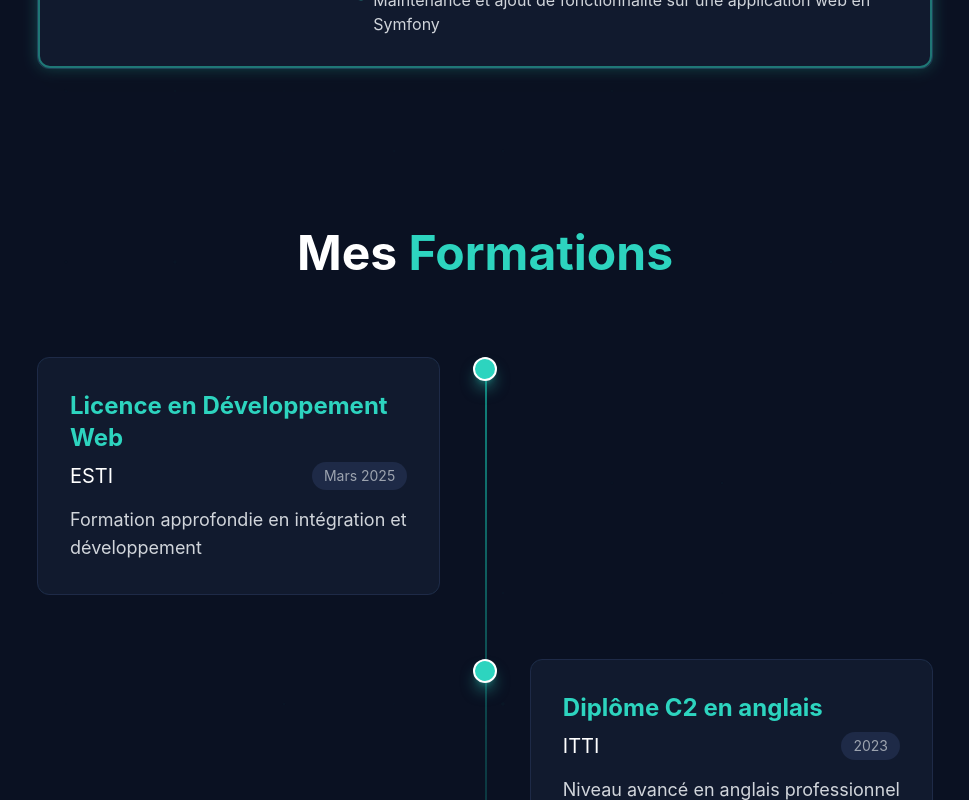
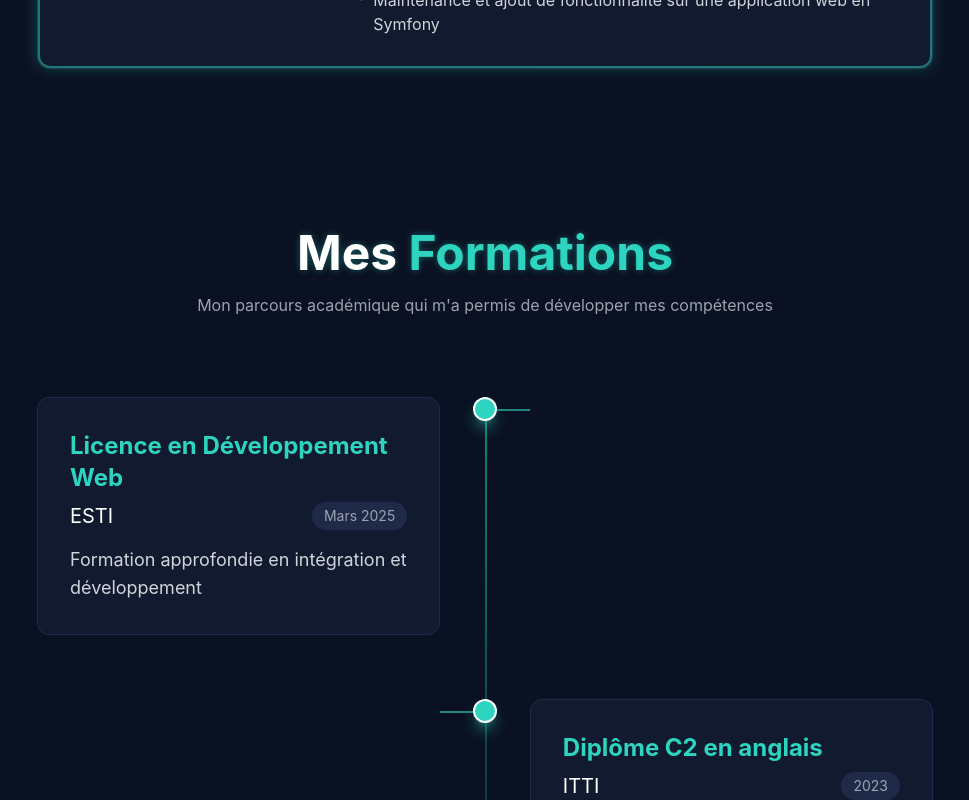
Before and after one commit to MarinaAdr/Portfolio, a React (Vite) app: page / in a window 1280 px wide. Shown: the part 2925-3725 px from the top of the page, without its empty margins (155-1124 px from the left). Built offline with nearby package versions, Linux system fonts and the light colour scheme.

Commit message:
formation style

```diff
--- a/src/components/Education.tsx
+++ b/src/components/Education.tsx
@@ -2,7 +2,15 @@ import React from 'react';
 import { motion } from 'framer-motion';
 import { useInView } from 'react-intersection-observer';
 
-const education = [
+// Type pour les informations d'éducation
+interface EducationItem {
+  title: string;
+  institution: string;
+  period: string;
+  description: string;
+}
+
+const education: EducationItem[] = [
   {
     title: "Licence en Développement Web",
     institution: "ESTI",
@@ -24,9 +32,10 @@ const education = [
 ];
 
 const Education = () => {
+  // Utiliser un threshold plus bas pour déclencher l'animation plus tôt
   const [ref, inView] = useInView({
     triggerOnce: true,
-    threshold: 0.1
+    threshold: 0.05
   });
 
   // Animation variants
@@ -47,7 +56,7 @@ const Education = () => {
     visible: {
       opacity: 1,
       transition: {
-        staggerChildren: 0.2,
+        staggerChildren: 0.3,
         delayChildren: 0.3
       }
     }
@@ -99,10 +108,77 @@ const Education = () => {
     }
   };
 
+  // Nouvelle animation pour un effet parallaxe sur l'arrière-plan
+  const parallaxVariants = {
+    initial: { y: 0 },
+    animate: {
+      y: [0, -10, 0],
+      transition: {
+        duration: 6,
+        repeat: Infinity,
+        repeatType: "loop",
+        ease: "easeInOut"
+      }
+    }
+  };
+
+  // Nouvelle animation pour les éléments qui apparaissent au scroll
+  const fadeInUpVariants = {
+    hidden: { opacity: 0, y: 40 },
+    visible: (custom: number) => ({
+      opacity: 1,
+      y: 0,
+      transition: {
+        delay: 0.1 * custom,
+        duration: 0.7,
+        ease: "easeOut"
+      }
+    })
+  };
+
   return (
     <section id="education" className="py-20 bg-[#0a1122] relative overflow-hidden">
-      {/* Decorative gradient backdrop */}
-      <div className="absolute inset-0 bg-gradient-radial from-teal-500/5 via-transparent to-transparent opacity-30" />
+      {/* Decorative gradient backdrop avec effet parallaxe */}
+      <motion.div
+        className="absolute inset-0 bg-gradient-radial from-teal-500/5 via-transparent to-transparent opacity-30"
+        variants={parallaxVariants}
+        initial="initial"
+        animate="animate"
+      />
+
+      {/* Animated stars/particles in background with parallax effect */}
+      <div className="absolute inset-0 flex items-center justify-center opacity-5 z-0">
+        <motion.div
+          className="grid grid-cols-12 gap-8 w-full h-full"
+          animate={{
+            y: [0, -5, 0],
+            transition: {
+              duration: 8,
+              repeat: Infinity,
+              repeatType: "reverse"
+            }
+          }}
+        >
+          {Array(120).fill(0).map((_, i) => (
+            <motion.div
+              key={i}
+              className="w-1 h-1 rounded-full bg-teal-500"
+              initial={{ opacity: 0.1, scale: 0 }}
+              animate={{
+                opacity: Math.random() * 0.5 + 0.2,
+                scale: Math.random() * 0.6 + 0.4,
+                x: [0, Math.random() * 10 - 5, 0],
+                transition: {
+                  delay: Math.random() * 2,
+                  duration: Math.random() * 3 + 2,
+                  repeat: Infinity,
+                  repeatType: "reverse"
+                }
+              }}
+            />
+          ))}
+        </motion.div>
+      </div>
 
       <div className="container mx-auto px-6 relative z-10" ref={ref}>
         <motion.div
@@ -111,9 +187,35 @@ const Education = () => {
           animate={inView ? "visible" : "hidden"}
           className="text-center mb-20"
         >
-          <h2 className="text-5xl font-bold text-white">
+          <motion.h2
+            className="text-5xl font-bold text-white"
+            whileInView={{
+              textShadow: [
+                "0 0 0px rgba(45, 212, 191, 0)",
+                "0 0 10px rgba(45, 212, 191, 0.5)",
+                "0 0 0px rgba(45, 212, 191, 0)"
+              ],
+              transition: {
+                duration: 2.5,
+                repeat: Infinity,
+                repeatType: "loop",
+                ease: "easeInOut"
+              }
+            }}
+          >
             Mes <span className="text-teal-400">Formations</span>
-          </h2>
+          </motion.h2>
+
+          {/* Sous-titre avec animation */}
+          <motion.p
+            className="text-gray-400 mt-4 max-w-2xl mx-auto"
+            variants={fadeInUpVariants}
+            custom={1}
+            initial="hidden"
+            animate={inView ? "visible" : "hidden"}
+          >
+            Mon parcours académique qui m'a permis de développer mes compétences
+          </motion.p>
         </motion.div>
 
         <motion.div
@@ -122,7 +224,7 @@ const Education = () => {
           animate={inView ? "visible" : "hidden"}
           className="relative max-w-4xl mx-auto"
         >
-          {/* Timeline line */}
+          {/* Timeline line avec animation améliorée */}
           <motion.div
             className="absolute left-1/2 top-0 bottom-0 w-0.5 bg-gradient-to-b from-teal-500/70 via-teal-500/30 to-transparent"
             initial={{ scaleY: 0, opacity: 0 }}
@@ -137,7 +239,7 @@ const Education = () => {
               variants={itemVariants}
               className={`relative mb-16 ${index % 2 === 0 ? 'pr-[55%]' : 'pl-[55%]'}`}
             >
-              {/* Timeline dot */}
+              {/* Timeline dot avec animation améliorée */}
               <motion.div
                 className="absolute left-1/2 -ml-3 h-6 w-6 rounded-full bg-teal-400 shadow-lg shadow-teal-400/50 border-2 border-white z-10"
                 initial={{ scale: 0 }}
@@ -151,11 +253,30 @@ const Education = () => {
                 }}
               />
 
+              {/* Petite ligne qui connecte le point à la carte */}
+              <motion.div
+                className={`absolute top-3 h-0.5 bg-teal-400/60 z-5 ${
+                  index % 2 === 0 ? 'right-[45%] w-[5%]' : 'left-[45%] w-[5%]'
+                }`}
+                initial={{ scaleX: 0 }}
+                animate={inView ? {
+                  scaleX: 1,
+                  transition: { delay: 0.3 + index * 0.2, duration: 0.4 }
+                } : { scaleX: 0 }}
+                style={{
+                  transformOrigin: index % 2 === 0 ? "right center" : "left center"
+                }}
+              />
+
               <motion.div
                 variants={contentVariants(index)}
-                className="p-8 bg-[#111a2e] rounded-xl border border-[#1e2a47] relative overflow-hidden"
+                className="p-8 bg-[#111a2e] rounded-xl border border-[#1e2a47] relative overflow-hidden group"
+                whileHover={{
+                  y: -5,
+                  transition: { duration: 0.2 }
+                }}
               >
-                {/* Glow effect */}
+                {/* Glow effect amélioré */}
                 <motion.div
                   className="absolute inset-0 rounded-xl border-2 border-transparent z-0"
                   variants={glowVariants}
@@ -163,8 +284,17 @@ const Education = () => {
                   animate={inView ? "glow" : "initial"}
                 />
 
-                <h3 className="text-2xl font-bold text-teal-400 mb-2">{edu.title}</h3>
-                <div className="flex justify-between items-center mb-4">
+                {/* Background gradient qui réagit au hover */}
+                <motion.div
+                  className="absolute inset-0 bg-gradient-to-br from-teal-500/0 to-transparent z-0 opacity-0"
+                  whileHover={{
+                    opacity: 0.15,
+                    transition: { duration: 0.3 }
+                  }}
+                />
+
+                <h3 className="text-2xl font-bold text-teal-400 mb-2 relative z-10">{edu.title}</h3>
+                <div className="flex justify-between items-center mb-4 relative z-10">
                   <p className="text-xl text-white">{edu.institution}</p>
                   <motion.p
                     className="text-gray-400 inline-block px-3 py-1 rounded-full bg-[#1e2a47] text-sm"
@@ -178,34 +308,25 @@ const Education = () => {
                     {edu.period}
                   </motion.p>
                 </div>
-                <p className="text-gray-300 text-lg">{edu.description}</p>
+                <p className="text-gray-300 text-lg relative z-10">{edu.description}</p>
+
+                {/* Icône decorative qui apparaît au hover */}
+                <motion.div
+                  className="absolute bottom-4 right-4 text-teal-400/20 text-6xl font-bold opacity-0 z-0"
+                  initial={{ rotate: -10, scale: 0.8 }}
+                  whileHover={{
+                    opacity: 1,
+                    scale: 1,
+                    rotate: 0,
+                    transition: { duration: 0.3 }
+                  }}
+                >
+                  {index + 1}
+                </motion.div>
               </motion.div>
             </motion.div>
           ))}
         </motion.div>
-      </div>
-
-      {/* Animated dotted background */}
-      <div className="absolute inset-0 flex items-center justify-center opacity-5 z-0">
-        <div className="grid grid-cols-12 gap-8 w-full h-full">
-          {Array(120).fill(0).map((_, i) => (
-            <motion.div
-              key={i}
-              className="w-1 h-1 rounded-full bg-teal-500"
-              initial={{ opacity: 0.1, scale: 0 }}
-              animate={{
-                opacity: Math.random() * 0.5 + 0.2,
-                scale: Math.random() * 0.6 + 0.4,
-                transition: {
-                  delay: Math.random() * 2,
-                  duration: Math.random() * 2 + 1,
-                  repeat: Infinity,
-                  repeatType: "reverse"
-                }
-              }}
-            />
-          ))}
-        </div>
       </div>
     </section>
   );
```
